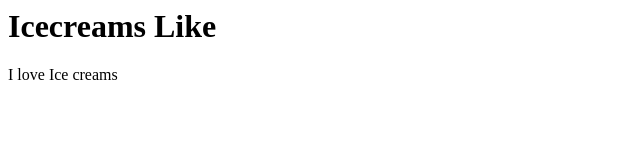
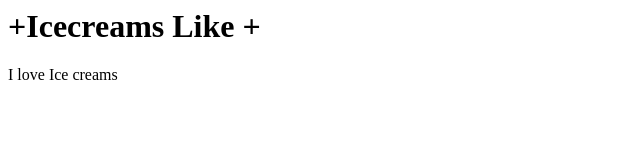
Before and after one commit to VIdhyaRaju/demo-fun-learn, a plain HTML site: page index.html in a window 1280 px wide. Shown: the whole page, without its empty margins (0-640 px from the left). Drawn offline with Linux system fonts and the light colour scheme.

Commit message:
added + to header in index.html

```diff
--- a/index.html
+++ b/index.html
@@ -1,5 +1,5 @@
 <html>
 <title> This is our Website</title>
-<h1>Icecreams Like </h1>
+<h1>+Icecreams Like +</h1>
 <p>I love Ice creams </p>
 </html>
```
